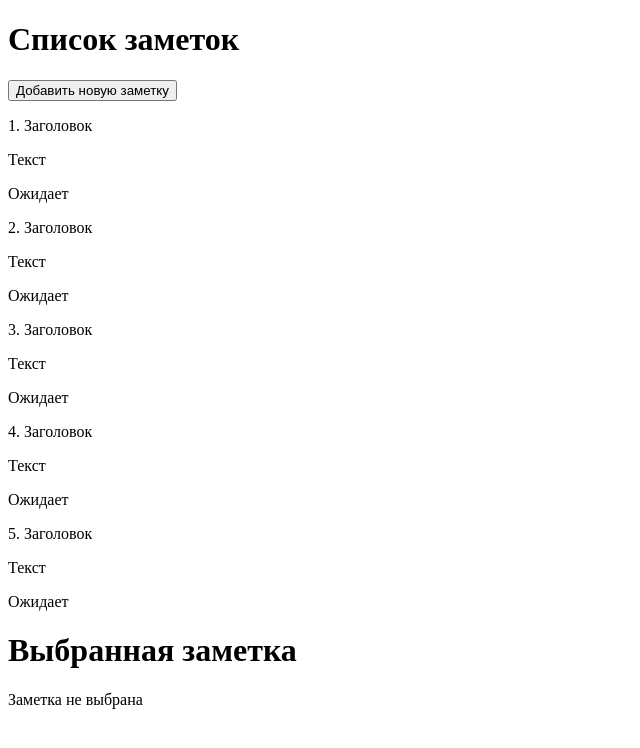
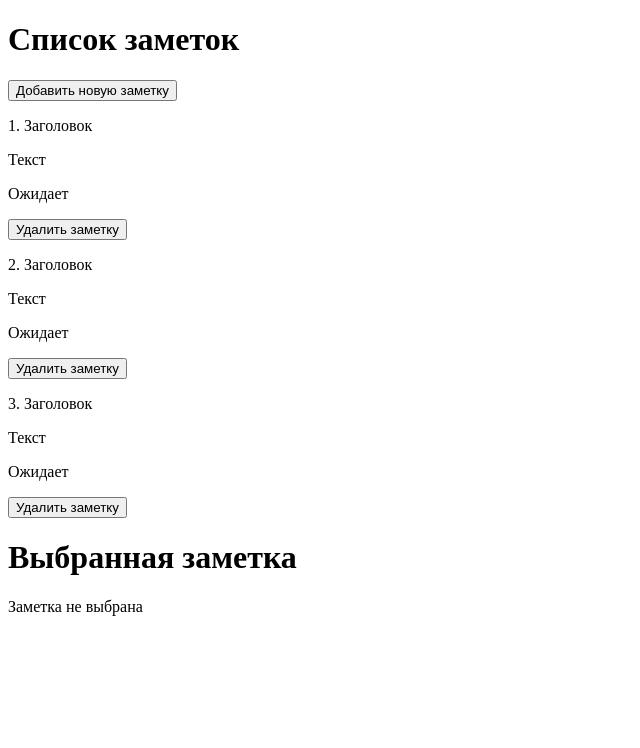
Before and after one commit to lebedev-maxim-dmitrievich/react-app-todo, a React (Create React App) app: page / in a window 1280 px wide. Shown: the top 748 px of the page, without its empty margins (0-640 px from the left). Built offline with nearby package versions, Linux system fonts and the light colour scheme.

Commit message:
Реализовал добавление и удаление заметок

```diff
--- a/src/App.js
+++ b/src/App.js
@@ -7,20 +7,27 @@ function App() {
         {id: 1, title: 'Заголовок', body: 'Текст', status: 'Ожидает'},
         {id: 2, title: 'Заголовок', body: 'Текст', status: 'Ожидает'},
         {id: 3, title: 'Заголовок', body: 'Текст', status: 'Ожидает'},
-        {id: 4, title: 'Заголовок', body: 'Текст', status: 'Ожидает'},
-        {id: 5, title: 'Заголовок', body: 'Текст', status: 'Ожидает'},
     ])
 
     const [selectedTask, setSelectedTask] = useState(null);
 
     const addTask = () => {
+        let newTaskId = 1
+
+        if (tasks.length !== 0)
+            newTaskId = tasks.reduce((acc, curr) => acc.id > curr.id ? acc : curr).id + 1
+
         const task = {
-            id: tasks.length + 1,
+            id: newTaskId,
             title: 'Новый заголовок',
             body: 'Новый текст',
             status: 'Ожидает'
         };
         setTasks([...tasks, task]);
+    }
+
+    const deleteTask = (id) => {
+        setTasks(tasks.filter((task) => task.id !== id))
     }
 
     const handleTaskClick = (task) => {
@@ -34,13 +41,18 @@ function App() {
             <button onClick={addTask}>Добавить новую заметку</button>
 
             <aside>
-                    {tasks.map((task) => (
-                    <TaskList
+                {tasks.length === 0 ? (
+                    <p>Заметок нет</p>
+                ) : (
+                    tasks.map((task) => (
+                        <TaskList
                         key={task.id}
                         task={task}
                         onTaskClick={(handleTaskClick)} // Передаем обработчик клика
+                        onDelete={(deleteTask)}
                     />
-                    ))}
+                    ))
+                )}
             </aside>
 
             <h1>Выбранная заметка</h1>
--- a/src/components/TaskList.js
+++ b/src/components/TaskList.js
@@ -1,6 +1,7 @@
 import React from "react";
 
 function TaskList(props) {
+
     return (
         <div onClick={()=>{
             props.onTaskClick(props.task)
@@ -8,6 +9,10 @@ function TaskList(props) {
             <p>{props.task.id}. {props.task.title}</p>
             <p>{props.task.body}</p>
             <p>{props.task.status}</p>
+
+            <button onClick={()=>{
+                props.onDelete(props.task.id)
+            }}>Удалить заметку</button>
         </div>
     );
 }
```
